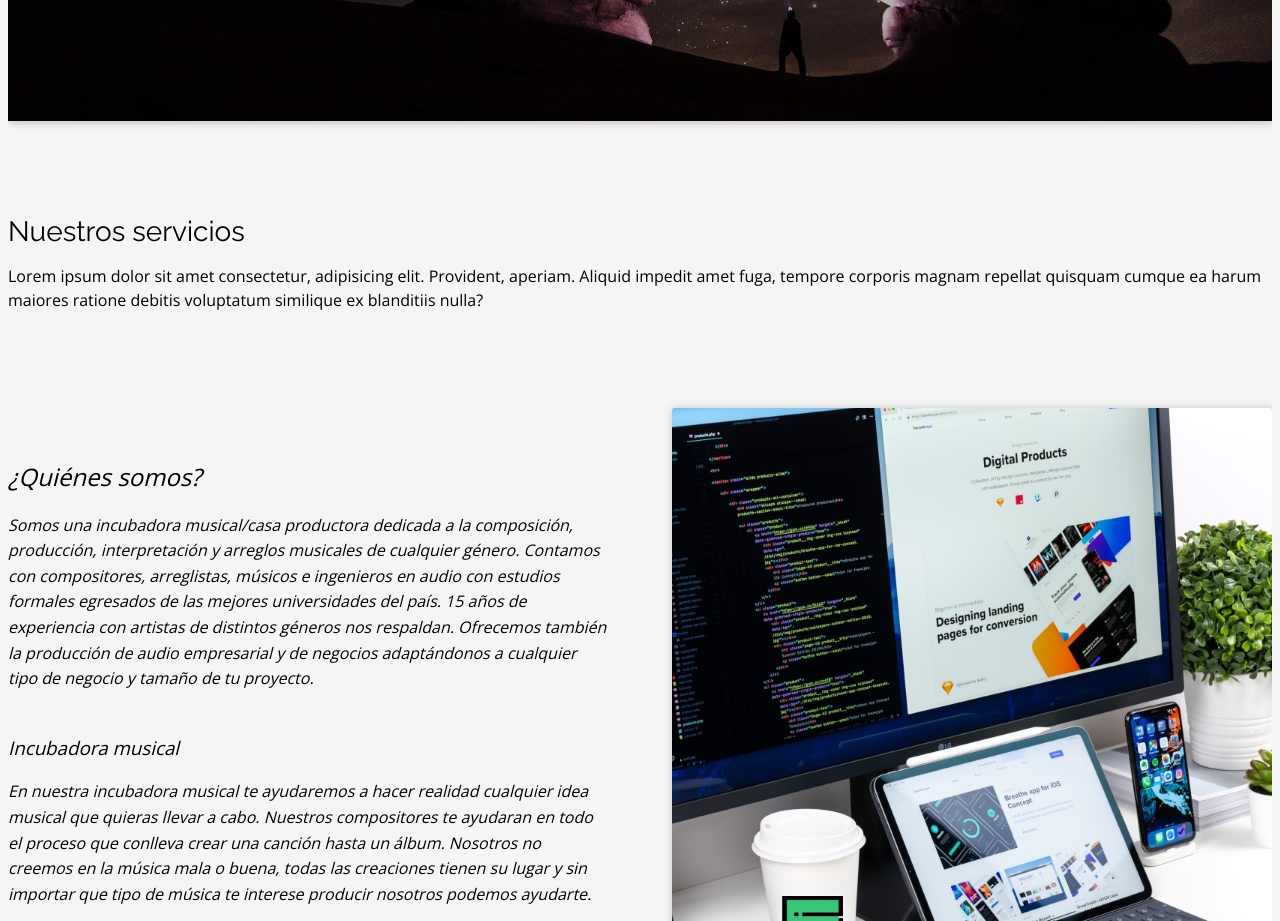
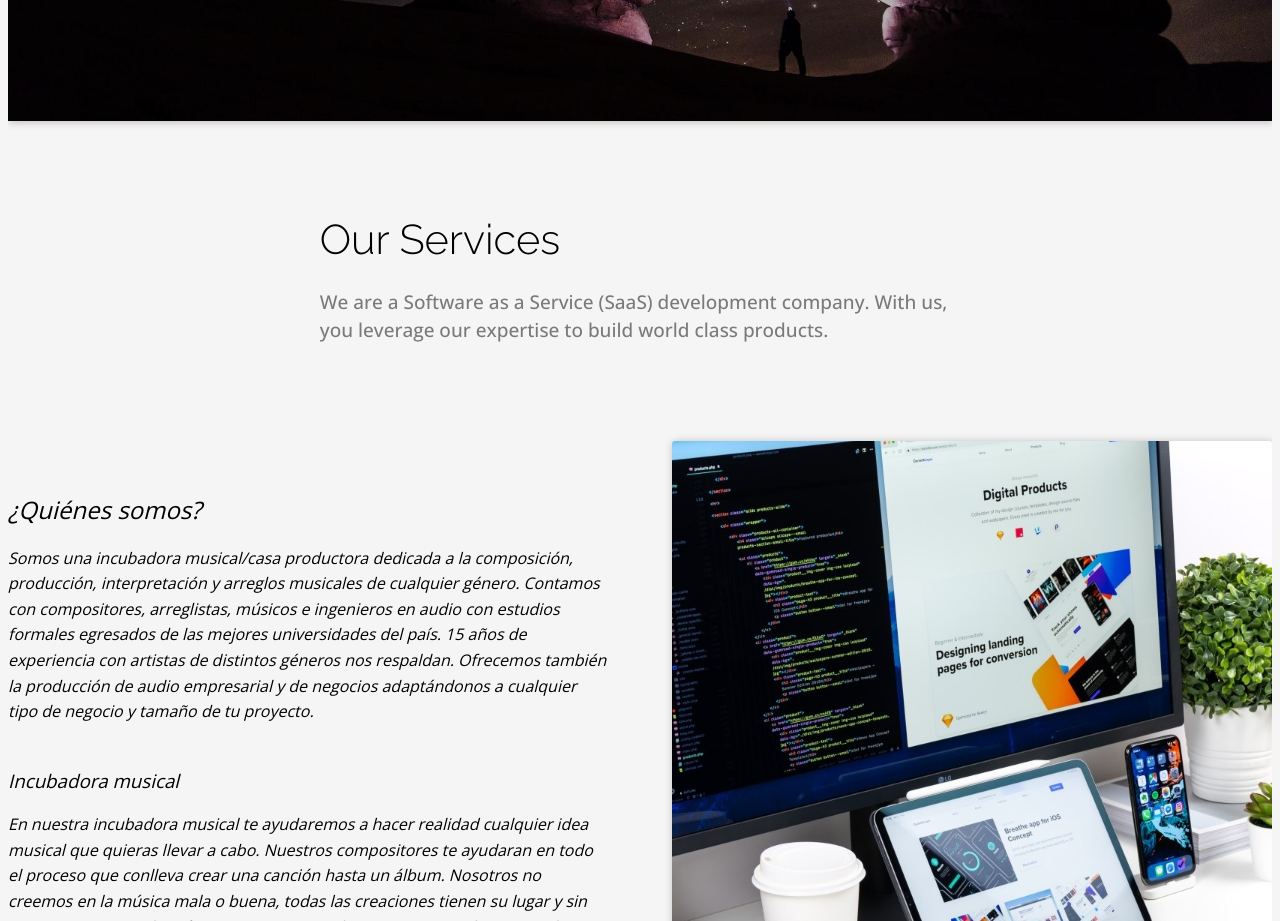
Before and after one commit to exxedridel/next-pj, a Next.js app: page / in a window 1280 px wide. Shown: the part 1000-1921 px from the top of the page. Built offline with nearby package versions, Linux system fonts and the light colour scheme.

Commit message:
ADD i18n to app context and styles to home module

```diff
--- a/public/locale/en.js
+++ b/public/locale/en.js
@@ -20,10 +20,11 @@ export default {
     learnMore: "Learn more",
   },
   home: {
-    title: "Home",
+    pageTitle: "Home",
     description: "This is a example project using i18n",
   },
   about: {
+    pageTitle: "About",
     title: "About",
     description: "This is the information page.",
   },
--- a/public/locale/es.js
+++ b/public/locale/es.js
@@ -19,10 +19,11 @@ export default {
     learnMore: "Saber más",
   },
   home: {
-    title: "Inicio",
+    pageTitle: "Inicio",
     description: "Este es un ejemplo de proyecto usando i18n",
   },
   about: {
+    pageTitle: "Acerca",
     title: "Acerca",
     description: "Esta es la página de información.",
   },
--- a/src/components/GridContainer.js
+++ b/src/components/GridContainer.js
@@ -1,8 +1,10 @@
-import React from "react";
+import { useContext } from "react";
+import AppContext from "@/context/AppContext";
 import Image from "next/image";
 import styles from "./GridContainer.module.css";
 
 const GridContainer = () => {
+  const { t } = useContext(AppContext);
   return (
   <div className={styles.GridContainer}>
       <article className="flow-small">
--- a/src/components/Hero.js
+++ b/src/components/Hero.js
@@ -1,17 +1,11 @@
 import { useContext } from "react";
 import AppContext from "@/context/AppContext";
 import Image from "next/image";
-import { useRouter } from "next/router";
-import en from "../../public/locale/en";
-import es from "../../public/locale/es";
 import styles from "./Hero.module.css";
 
 const Hero = () => {
+  const { t } = useContext(AppContext);
   const { mainRef } = useContext(AppContext);
-
-  const router = useRouter();
-  const { locale } = router;
-  const t = locale === "en" ? en : es;
 
   function scrollToContent() {
     const element = document.getElementById("main-content");
@@ -28,17 +22,13 @@ const Hero = () => {
         height={1333}
         priority
       />
-      <div
-        className={`container ${styles.overlap}`}
-      >
+      <div className={`container ${styles.overlap}`}>
         <h1 className="ff-sans-title fs-800">
           {t.hero.title1} <b>{t.hero.title2}</b>
           <br />
           {t.hero.title3} <b>{t.hero.title4}</b>
         </h1>
-        <p className="fs-400">
-          {t.hero.description}
-        </p>
+        <p className="fs-400">{t.hero.description}</p>
         <button
           ref={mainRef}
           onClick={scrollToContent}
--- a/src/components/Navbar.js
+++ b/src/components/Navbar.js
@@ -2,16 +2,11 @@ import { useContext } from "react";
 import AppContext from "@/context/AppContext";
 import Image from "next/image";
 import Link from "next/link";
-import { useRouter } from "next/router";
-import en from "../../public/locale/en";
-import es from "../../public/locale/es";
 import styles from "./Navbar.module.css";
 
 const Navbar = () => {
+  const { t } = useContext(AppContext);
   const { mainFocus } = useContext(AppContext);
-  const router = useRouter();
-  const { locale } = router;
-  const t = locale === "en" ? en : es;
 
   return (
     <>
--- a/src/hooks/useAppState.js
+++ b/src/hooks/useAppState.js
@@ -1,6 +1,13 @@
 import { useRef } from "react";
+import { useRouter } from "next/router";
+import en from "../../public/locale/en";
+import es from "../../public/locale/es";
 
 const useAppState = () => {
+  const router = useRouter();
+  const { locale } = router;
+  const t = locale === "en" ? en : es;
+
   const mainRef = useRef(null);
 
   function mainFocus() {
@@ -8,6 +15,7 @@ const useAppState = () => {
   }
 
   return {
+    t,
     mainRef,
     mainFocus,
   };
--- a/src/pages/index.jsx
+++ b/src/pages/index.jsx
@@ -1,25 +1,20 @@
+import { useContext } from "react";
+import AppContext from "@/context/AppContext";
 import Head from "next/head";
-// import Image from "next/image";
-// import Link from "next/link";
-// import { Inter } from "@next/font/google";
-import { useRouter } from "next/router";
-import en from "../../public/locale/en";
-import es from "../../public/locale/es";
 import Hero from "@/components/Hero";
 import GridContainer from "@/components/GridContainer";
-// import styles from "@/styles/Home.module.css";
+import styles from "@/styles/Home.module.css";
 
+// import { Inter } from "@next/font/google";
 // const inter = Inter({ subsets: ["latin"] });
 
 export default function Home() {
-  const router = useRouter();
-  const { locale } = router;
-  const t = locale === "en" ? en : es;
+  const { t } = useContext(AppContext);
 
   return (
     <>
       <Head>
-        <title>Setapps | Home</title>
+        <title>Setapps | {t.home.pageTitle}</title>
         <meta
           name="description"
           content="Web App development and all related to make´em sustainable."
@@ -29,13 +24,11 @@ export default function Home() {
 
       <Hero />
       <main id="main-content" className="container flow">
-        <div className="text-center flow-small">
-          <h1 className="ff-sans-title fs-700">Nuestros servicios</h1>
-          <p>
-            Lorem ipsum dolor sit amet consectetur, adipisicing elit. Provident,
-            aperiam. Aliquid impedit amet fuga, tempore corporis magnam repellat
-            quisquam cumque ea harum maiores ratione debitis voluptatum
-            similique ex blanditiis nulla?
+        <div className={`${styles.header} text-center`}>
+          <h1 className="ff-sans-title fs-700">Our Services</h1>
+          <p className="fs-500">
+            We are a Software as a Service (SaaS) development company. With us, you leverage our
+            expertise to build world class products.
           </p>
         </div>
         <GridContainer />
--- a/src/styles/Home.module.css
+++ b/src/styles/Home.module.css
@@ -1,273 +1,13 @@
-/* .main {
-  min-height: 89vh;
-} */
-
-/* .description {
-  display: inherit;
-  justify-content: inherit;
-  align-items: inherit;
-  font-size: 0.85rem;
-  max-width: var(--max-width);
-  width: 100%;
-  z-index: 2;
-  font-family: var(--font-mono);
-} */
-
-/* .description a {
-  display: flex;
-  justify-content: center;
-  align-items: center;
-  gap: 0.5rem;
-} */
-
-/* .description p {
-  position: relative;
-  margin: 0;
-  padding: 1rem;
-  background-color: rgba(var(--callout-rgb), 0.5);
-  border: 1px solid rgba(var(--callout-border-rgb), 0.3);
-  border-radius: var(--border-radius);
-} */
-
-/* .code {
-  font-weight: 700;
-  font-family: var(--font-mono);
-} */
-
-/* .grid {
-  display: grid;
-  grid-template-columns: repeat(4, minmax(25%, auto));
-  width: var(--max-width);
-  max-width: 100%;
-} */
-
-/* .card {
-  padding: 1rem 1.2rem;
-  border-radius: var(--border-radius);
-  background: rgba(var(--card-rgb), 0);
-  border: 1px solid rgba(var(--card-border-rgb), 0);
-  transition: background 200ms, border 200ms;
-} */
-
-/* .card span {
-  display: inline-block;
-  transition: transform 200ms;
-} */
-
-/* .card h2 {
-  font-weight: 600;
-  margin-bottom: 0.7rem;
-} */
-
-/* .card p {
-  margin: 0;
-  opacity: 0.6;
-  font-size: 0.9rem;
-  line-height: 1.5;
-  max-width: 30ch;
-} */
-
-/* .center {
-  display: flex;
-  justify-content: center;
-  align-items: center;
-  position: relative;
-  padding: 4rem 0;
-} */
-
-/* .center::before {
-  background: var(--secondary-glow);
-  border-radius: 50%;
-  width: 480px;
-  height: 360px;
-  margin-left: -400px;
-} */
-
-/* .center::after {
-  background: var(--primary-glow);
-  width: 240px;
-  height: 180px;
-  z-index: -1;
-} */
-
-/* .center::before,
-.center::after {
-  content: '';
-  left: 50%;
-  position: absolute;
-  filter: blur(45px);
-  transform: translateZ(0);
+.header {
+  max-width: 70ch;
+  margin: auto;
 }
 
-.logo,
-.thirteen {
-  position: relative;
+.header > h1 {
+  margin-bottom: 0.6em;
+  font-weight: 300;
 }
-
-.thirteen {
-  display: flex;
-  justify-content: center;
-  align-items: center;
-  width: 75px;
-  height: 75px;
-  padding: 25px 10px;
-  margin-left: 16px;
-  transform: translateZ(0);
-  border-radius: var(--border-radius);
-  overflow: hidden;
-  box-shadow: 0px 2px 8px -1px #0000001a;
-} */
-
-/* .thirteen::before,
-.thirteen::after {
-  content: '';
-  position: absolute;
-  z-index: -1;
-} */
-
-/* Conic Gradient Animation */
-/* .thirteen::before {
-  animation: 6s rotate linear infinite;
-  width: 200%;
-  height: 200%;
-  background: var(--tile-border);
-} */
-
-/* Inner Square */
-/* .thirteen::after {
-  inset: 0;
-  padding: 1px;
-  border-radius: var(--border-radius);
-  background: linear-gradient(
-    to bottom right,
-    rgba(var(--tile-start-rgb), 1),
-    rgba(var(--tile-end-rgb), 1)
-  );
-  background-clip: content-box;
-} */
-
-/* Enable hover only on non-touch devices */
-/* @media (hover: hover) and (pointer: fine) {
-  .card:hover {
-    background: rgba(var(--card-rgb), 0.1);
-    border: 1px solid rgba(var(--card-border-rgb), 0.15);
-  }
-
-  .card:hover span {
-    transform: translateX(4px);
-  }
-} */
-
-/* @media (prefers-reduced-motion) {
-  .thirteen::before {
-    animation: none;
-  }
-
-  .card:hover span {
-    transform: none;
-  }
-} */
-
-/* Mobile */
-/* @media (max-width: 700px) {
-  .content {
-    padding: 4rem;
-  }
-
-  .grid {
-    grid-template-columns: 1fr;
-    margin-bottom: 120px;
-    max-width: 320px;
-    text-align: center;
-  }
-
-  .card {
-    padding: 1rem 2.5rem;
-  }
-
-  .card h2 {
-    margin-bottom: 0.5rem;
-  }
-
-  .center {
-    padding: 8rem 0 6rem;
-  }
-
-  .center::before {
-    transform: none;
-    height: 300px;
-  }
-
-  .description {
-    font-size: 0.8rem;
-  }
-
-  .description a {
-    padding: 1rem;
-  }
-
-  .description p,
-  .description div {
-    display: flex;
-    justify-content: center;
-    position: fixed;
-    width: 100%;
-  }
-
-  .description p {
-    align-items: center;
-    inset: 0 0 auto;
-    padding: 2rem 1rem 1.4rem;
-    border-radius: 0;
-    border: none;
-    border-bottom: 1px solid rgba(var(--callout-border-rgb), 0.25);
-    background: linear-gradient(
-      to bottom,
-      rgba(var(--background-start-rgb), 1),
-      rgba(var(--callout-rgb), 0.5)
-    );
-    background-clip: padding-box;
-    backdrop-filter: blur(24px);
-  }
-
-  .description div {
-    align-items: flex-end;
-    pointer-events: none;
-    inset: auto 0 0;
-    padding: 2rem;
-    height: 200px;
-    background: linear-gradient(
-      to bottom,
-      transparent 0%,
-      rgb(var(--background-end-rgb)) 40%
-    );
-    z-index: 1;
-  }
-} */
-
-/* Tablet and Smaller Desktop */
-/* @media (min-width: 701px) and (max-width: 1120px) {
-  .grid {
-    grid-template-columns: repeat(2, 50%);
-  }
-} */
-
-/* @media (prefers-color-scheme: dark) {
-  .vercelLogo {
-    filter: invert(1);
-  }
-
-  .logo,
-  .thirteen img {
-    filter: invert(1) drop-shadow(0 0 0.3rem #ffffff70);
-  }
-} */
-
-/* @keyframes rotate {
-  from {
-    transform: rotate(360deg);
-  }
-  to {
-    transform: rotate(0deg);
-  }
-} */
+.header > p {
+  color: hsl(var(--black) / 0.5);
+  font-weight: 500;
+}
--- a/src/styles/globals.css
+++ b/src/styles/globals.css
@@ -19,12 +19,13 @@
 
   --fs-900: clamp(2.25rem, 4.5vw + 1rem, 6.5rem);
   --fs-800: clamp(2rem, 3vw + 1rem, 5.5rem);
-  --fs-700: 1.75rem;
+  --fs-700: calc(1.6rem + 2vmin); /*1.75rem;*/
   --fs-600: 1.5rem;
-  --fs-500: 1.25rem;
+  --fs-500: clamp(1.085rem, 2.5vmin, 1.1875rem); /*1.25rem; */
   --fs-400: 1rem;
   --fs-300: 0.9375rem;
   --fs-200: 0.875rem;
+  --fs-100: 0.75rem;
 }
 
 /* -------------------------------------------- */
@@ -170,6 +171,9 @@ select {
 }
 .fs-200 {
   font-size: var(--fs-200);
+}
+.fs-100 {
+  font-size: var(--fs-100);
 }
 
 .fs-900,
```
Also changed, not shown: src/pages/about.js (+6 -8 lines).
